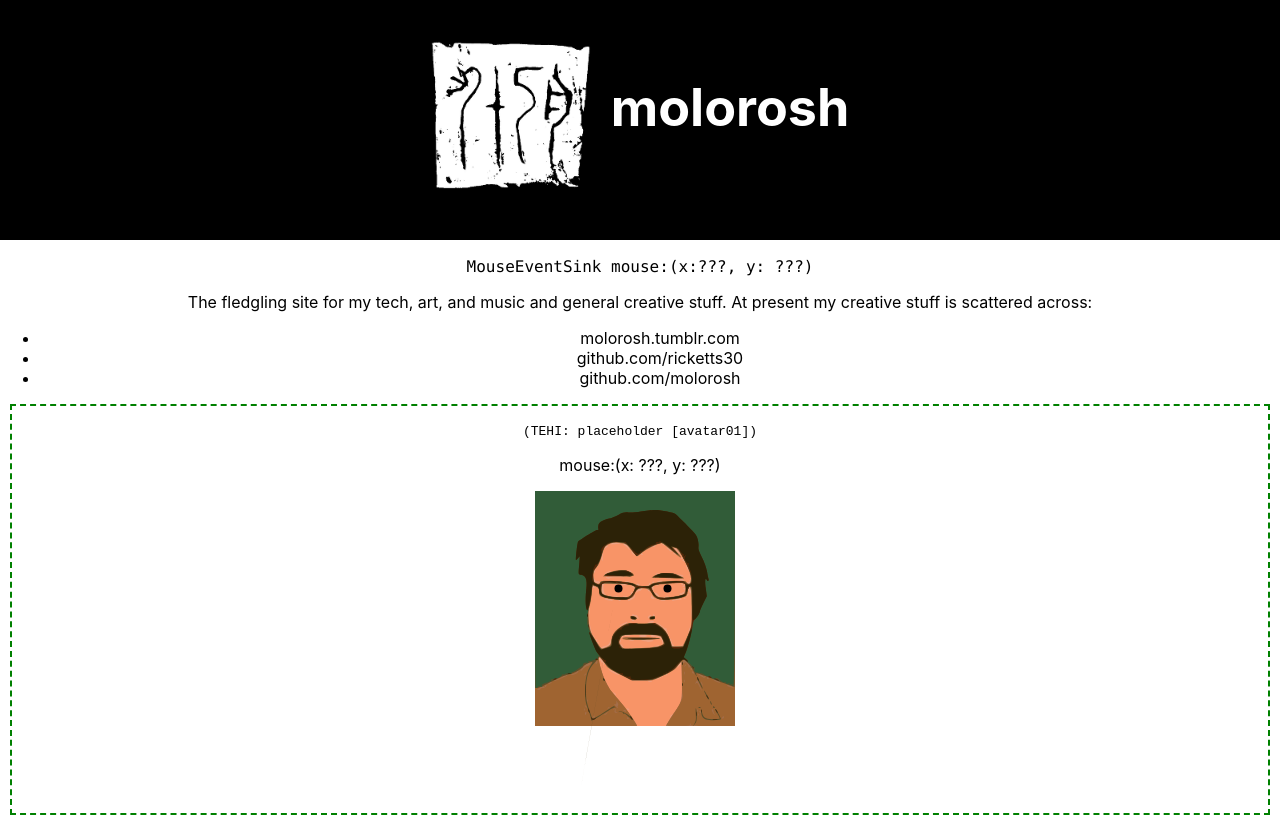
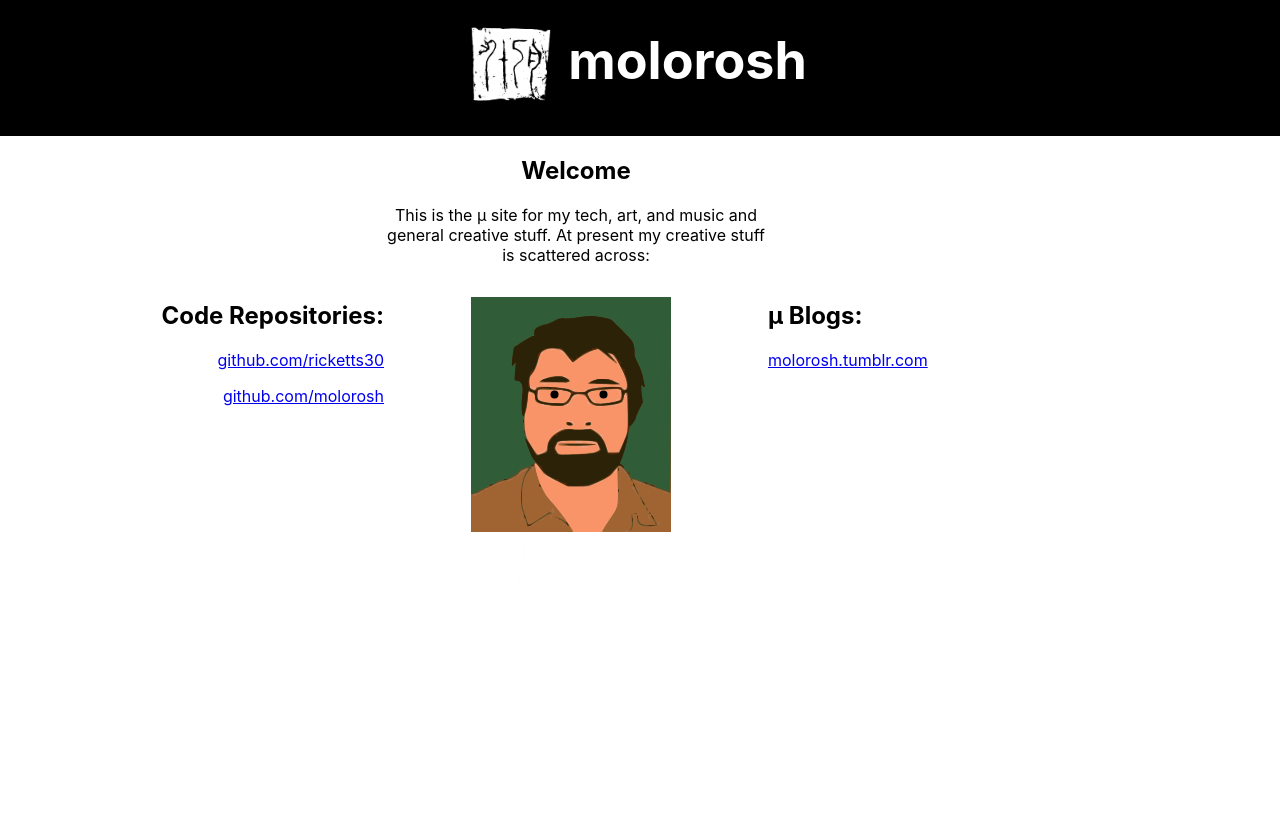
Before and after one commit to molorosh/website, a React (Create React App) app in the folder website-app/: page / in a window 1280 px wide. After the commit the page ends 800 px from the top, so only its background shows below. Built offline with nearby package versions, Linux system fonts and the light colour scheme.

Commit message:
got the website sorta OK lookin...

```diff
--- a/website-app/src/App.css
+++ b/website-app/src/App.css
@@ -3,13 +3,13 @@
 }
 
 .App-logo {
-  height: 20vmin; /*  */
+  height: 10vmin; /* 20vmin: 20 percent of the viewport smallest dimension */
   pointer-events: none;
 }
 
 .App-header {
   background-color: black;
-  min-height: 30vh; /* 30vh: 30 percent of the viewport height */
+  min-height: 15vh; /* 30vh: 30 percent of the viewport height */
   display: flex;
   flex-direction: column;
   align-items: center;
@@ -28,12 +28,12 @@
 }
 
 .App-logo {
-  margin: 10px 5px;
+  margin: 5px 2.5px;
 }
 
 .App-header-name {
   margin: 10px 5px;
-  height: 20vmin;
+  height: 10vmin;
   float: left;
   /* this will get the child vertically centered: */
   display: flex;
@@ -48,3 +48,20 @@
 .App-link {
   color: #61dafb;
 }
+
+.grid3x3 {
+  display: grid;
+  grid-template-columns: 30vw 30vw 30vw;
+}
+
+.grid3x3 ul {
+  list-style-type:none
+}
+
+.divLeftAlign{
+  text-align: left;
+}
+
+.divRightAlign{
+  text-align: right;
+}
--- a/website-app/src/App.js
+++ b/website-app/src/App.js
@@ -18,21 +18,43 @@ class App extends Component {
             </div>
           </div>
         </header>
-        <section>
-          <MouseEventSink />
+        <article>
+          <div className="grid3x3">
+
+            <div>
+              <MouseEventSink debug={false} />
+            </div>
+
+            <div>
+              <h1>Welcome</h1>
               <p>
-            The fledgling site for my tech, art, and music and general creative stuff.
+                This is the μ site for my tech, art, and music and general creative stuff.
                 At present my creative stuff is scattered across:
               </p>
-          <ul>
-            <li>molorosh.tumblr.com</li>
-            <li>github.com/ricketts30</li>
-            <li>github.com/molorosh</li>
-          </ul>
+            </div>
+
+            <div></div>
+
+            <div className="divRightAlign">
+              <h2>Code Repositories:</h2>
+              <p><a target="_blank" href="https://github.com/ricketts30">github.com/ricketts30</a></p>
+              <p><a target="_blank" href="https://github.com/molorosh">github.com/molorosh</a></p>
+            </div>
+
+            <div>
               <TheEyesHaveIt
+                debug={false}
                 identifier="avatar01"
                 />
-        </section>
+            </div>
+
+            <div className="divLeftAlign">
+              <h2>μ Blogs:</h2>
+              <p><a target="_blank" href="https://molorosh.tumblr.com">molorosh.tumblr.com</a></p>
+            </div>
+
+          </div>
+        </article>
       </div>
     );
   }
--- a/website-app/src/MouseEventSink.js
+++ b/website-app/src/MouseEventSink.js
@@ -6,6 +6,8 @@ class MouseEventSink extends Component {
         window.MouseMoveEventNames = [];
         window.MouseMoveEventCallbacks = {};
         window.onmousemove = (e) => {
+            if(this.props.debug)
+            {
                 var elem_xcoord = document.getElementById("mse_xcoord");
                 var elem_ycoord = document.getElementById("mse_ycoord");
                 if(elem_xcoord){
@@ -13,6 +15,7 @@ class MouseEventSink extends Component {
                 }
                 if(elem_ycoord){
                     elem_ycoord.innerHTML = e.clientY;
+                }
             }
             // pass the mouse co-ordinates to the callbacks
             if(window.MouseMoveEventNames
@@ -38,11 +41,15 @@ class MouseEventSink extends Component {
     }
 
     render(){
+        let debugLayout = "";
+        if(this.props.debug){
+            debugLayout = (<p>
+                <code>MouseEventSink mouse:(x:<span id="mse_xcoord">???</span>, y: <span id="mse_ycoord">???</span>)</code>
+            </p>);
+        }
         return(
             <div className="mouseEventSink">
-                <p>
-                    <code>MouseEventSink mouse:(x:<span id="mse_xcoord">???</span>, y: <span id="mse_ycoord">???</span>)</code>
-                </p>
+                {debugLayout}
             </div>
         );
     }
--- a/website-app/src/TheEyesHaveIt.css
+++ b/website-app/src/TheEyesHaveIt.css
@@ -1,5 +1,3 @@
 .tehiMain {
-    border: 2px dashed green;
-    margin: 10px;
-    padding: 5px;
+    border: 0px dashed silver;
 }
--- a/website-app/src/TheEyesHaveIt.js
+++ b/website-app/src/TheEyesHaveIt.js
@@ -1,4 +1,5 @@
 import React, { Component } from 'react';
+import ReactDOM from "react-dom";
 import './TheEyesHaveIt.css';
 //import avatar from './avatar.svg'
 import AvatarSvg from './AvatarSvg'
@@ -11,23 +12,29 @@ class TheEyesHaveIt extends Component {
         this.redrawEllipse = this.redrawEllipse.bind(this);
     }
 
-    getPosition(el) {
-        // recurse through all parents, cumulating x & y:
-        for (
-            var lx=0, ly=0;
-             el != null;
-             lx += el.offsetLeft, ly += el.offsetTop, el = el.offsetParent){
-                 console.log({lx: lx, ly: ly});
-             };
-        return {x: lx,y: ly};
+    getPosition(elementId) {
+        let retVal = { x: undefined, y: undefined };
+        // just hard-code it for now:
+        retVal.x = 527;
+        retVal.y = 446;
+        var realDomElement = ReactDOM.findDOMNode(this);
+        if(realDomElement){
+            let descendant = realDomElement.querySelector('#' + elementId);
+            if(descendant){
+                let bounds = descendant.getBoundingClientRect();
+                // just hard-code it for now:
+                retVal.x = bounds.left;
+                retVal.y = bounds.top;
+            }
+        }
+        console.log(retVal);
+        return retVal;
     }
 
     redrawEllipse(pageX, pageY, frameElement, radiusH, radiusV, svgElement, xPos, yPos){
-        console.log({pageX: pageX, pageY: pageY});
-        let frame = document.getElementById(frameElement);
         let elem = document.getElementById(svgElement);
-        let position = this.getPosition(frame);
-        console.log(position);
+        let position = this.getPosition(frameElement);
+
         let mouseX = Math.round(pageX - position.x);
         let mouseY = Math.round(pageY - position.y);
 
@@ -97,16 +104,21 @@ class TheEyesHaveIt extends Component {
       let div_id = "tehi_" + this.props.identifier;
       let x_id = "tehi_" + this.props.identifier + "_xcoord";
       let y_id = "tehi_" + this.props.identifier + "_ycoord";
-      return (
-          <div className="tehiMain" id={div_id}>
-            <script type="text/javascript">
-
-            </script>
+      let debugLayout = "";
+      if(this.props.debug){
+          debugLayout = (
+            <div>
               <pre>(TEHI: placeholder [{this.props.identifier}])</pre>
               <p>
                 mouse:(x: <span id={x_id}>???</span>,
                 y: <span id={y_id}>???</span>)</p>
-              <p><AvatarSvg /></p>
+            </div>
+          );
+      }
+      return (
+          <div className="tehiMain" id={div_id}>
+            {debugLayout}
+            <p><AvatarSvg /></p>
           </div>
       );
   }
```
Lines whose indentation alone changed are shown as unchanged.
